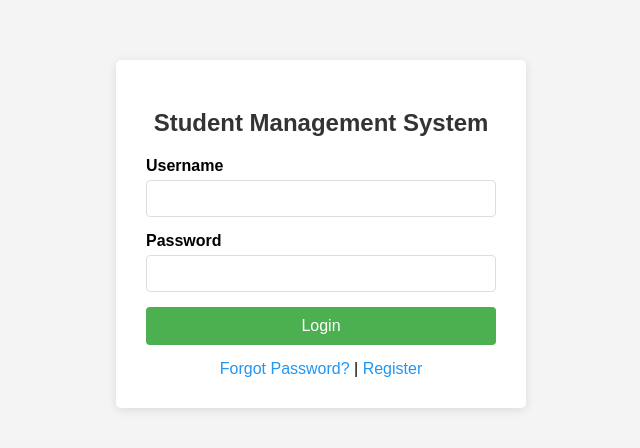
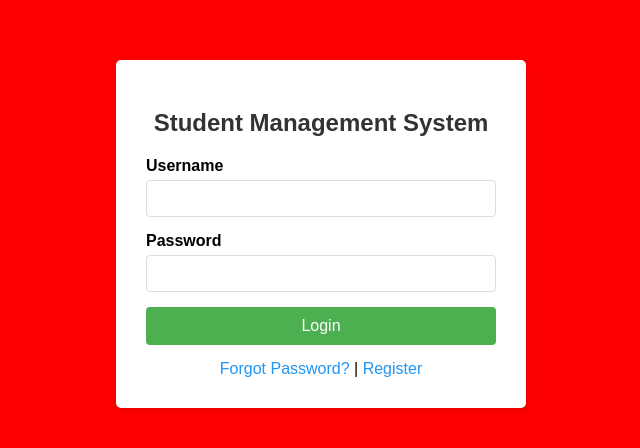
Before and after one commit to ramalingam123maha-commits/Student_Management, a plain HTML site: page Login.html in a window 1280 px wide. Shown: the part 166-614 px from the top of the page, without its empty margins (319-959 px from the left). Drawn offline with Linux system fonts and the light colour scheme.

Commit message:
Edit the background color as "red" in the file "Login.html"

```diff
--- a/Login.html
+++ b/Login.html
@@ -7,7 +7,7 @@
     <style>
         body {
             font-family: Arial, sans-serif;
-            background-color: #f4f4f4;
+            background-color: red;
             margin: 0;
             padding: 0;
             display: flex;
```
